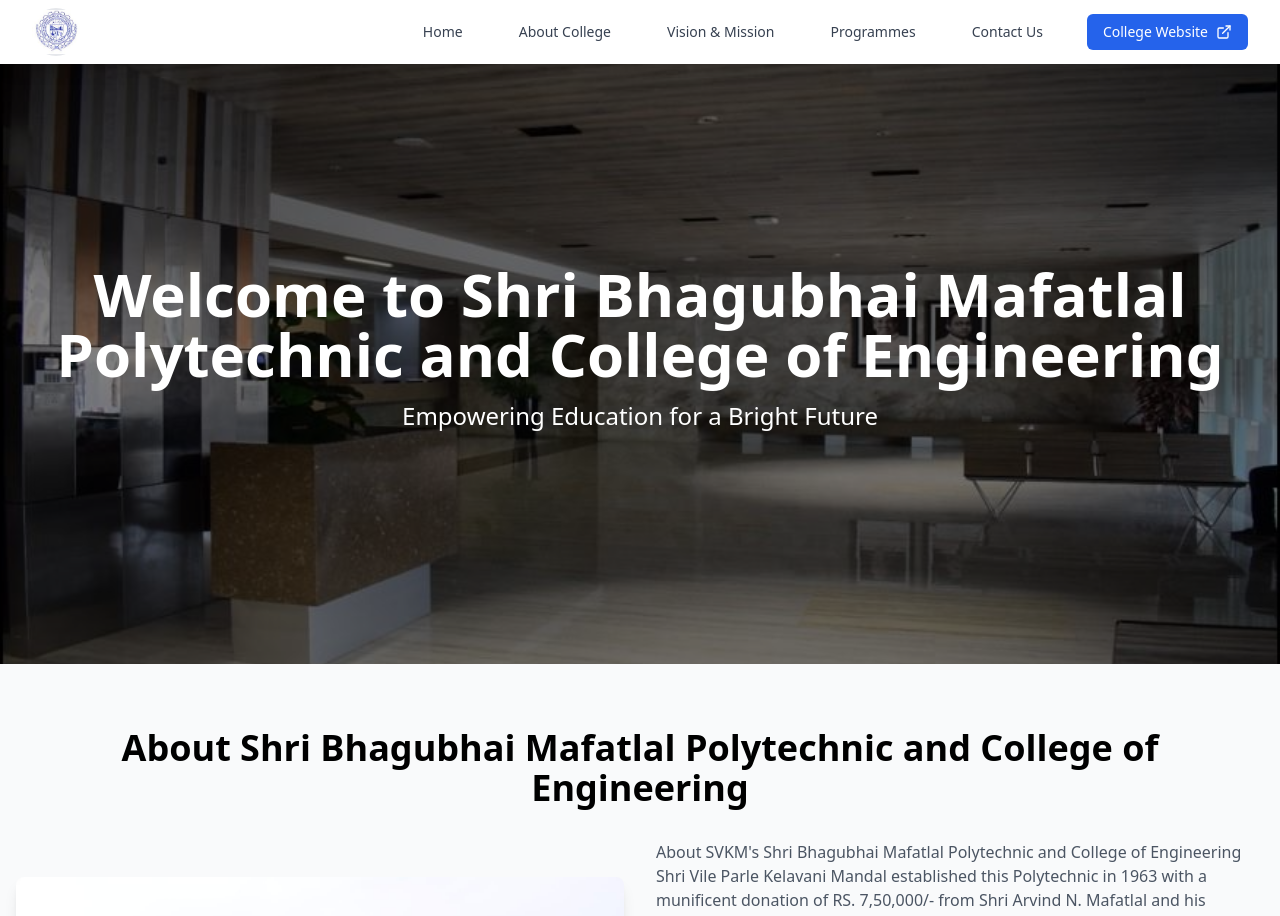
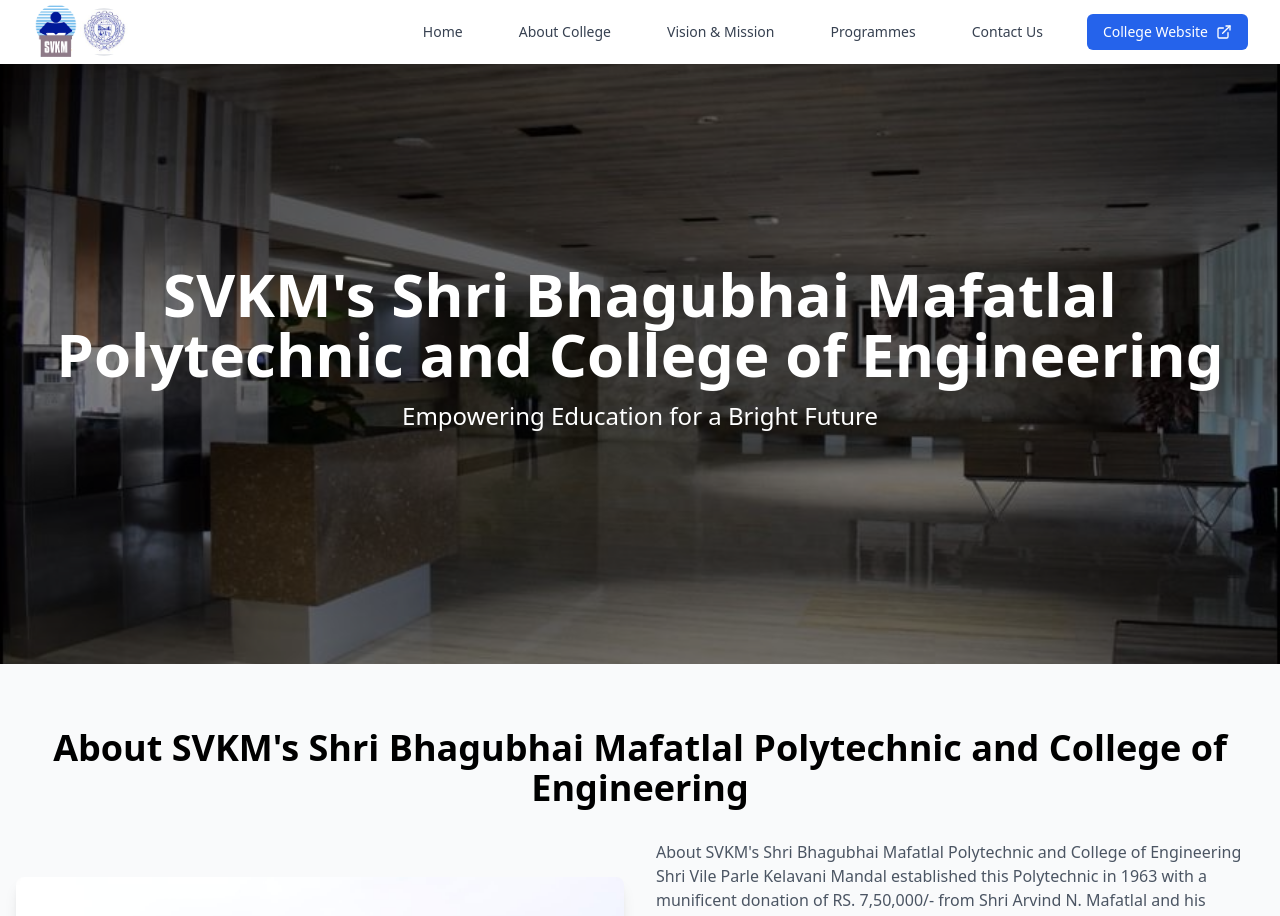
Before and after one commit to Megh-Shah-08/sbmpcoe, a React (Vite) app: page / in a window 1280 px wide. Shown: the top 916 px of the page. Built offline with nearby package versions, Linux system fonts and the light colour scheme.

Commit message:
Added SVKM's logo and minor changes

```diff
--- a/src/App.tsx
+++ b/src/App.tsx
@@ -32,6 +32,9 @@ function App() {
           <div className="flex justify-between h-16">
             <div className="flex items-center">
               {/* Logo placeholder */}
+              <div className="w-12 h-12 bg-gray-200 rounded-full flex items-center justify-center">
+                <img src="/lib/svkm_logo.png" alt="Logo"  />
+              </div>
               <div className="w-12 h-12 bg-gray-200 rounded-full flex items-center justify-center">
                 <img src="/lib/logo.jpg" alt="Logo"  />
               </div>
@@ -112,7 +115,7 @@ function App() {
           <div className="absolute inset-0 bg-black bg-opacity-50 flex items-center justify-center">
             <div className="text-center text-white px-4">
               <h1 className="text-4xl md:text-6xl font-bold mb-4">
-                Welcome to Shri Bhagubhai Mafatlal Polytechnic and College of Engineering
+                SVKM's Shri Bhagubhai Mafatlal Polytechnic and College of Engineering
               </h1>
               <p className="text-xl md:text-2xl mb-8">
                 Empowering Education for a Bright Future
@@ -132,7 +135,7 @@ function App() {
       <section id="about" className="py-16 px-4 bg-gray-50">
         <div className="max-w-7xl mx-auto">
           <h2 className="text-3xl md:text-4xl font-bold text-center mb-8">
-            About Shri Bhagubhai Mafatlal Polytechnic and College of Engineering
+            About SVKM's Shri Bhagubhai Mafatlal Polytechnic and College of Engineering
           </h2>
           <div className="grid md:grid-cols-2 gap-8 items-center">
             <div>
@@ -210,7 +213,7 @@ S.B.M. Polytechnic has created a name for itself by maintaining high standard of
   </div>
 </section>
       {/* Programmes Section */}
-      <section id="programmes" className="py-16 px-4 mt-72">
+      <section id="programmes" className="py-16 px-4 mt-12">
         <div className="max-w-7xl mx-auto">
           <h2 className="text-3xl md:text-4xl font-bold text-center mb-12">
             Programmes Offered
```
Also changed, not shown: public/lib/svkm_logo.png (added).
